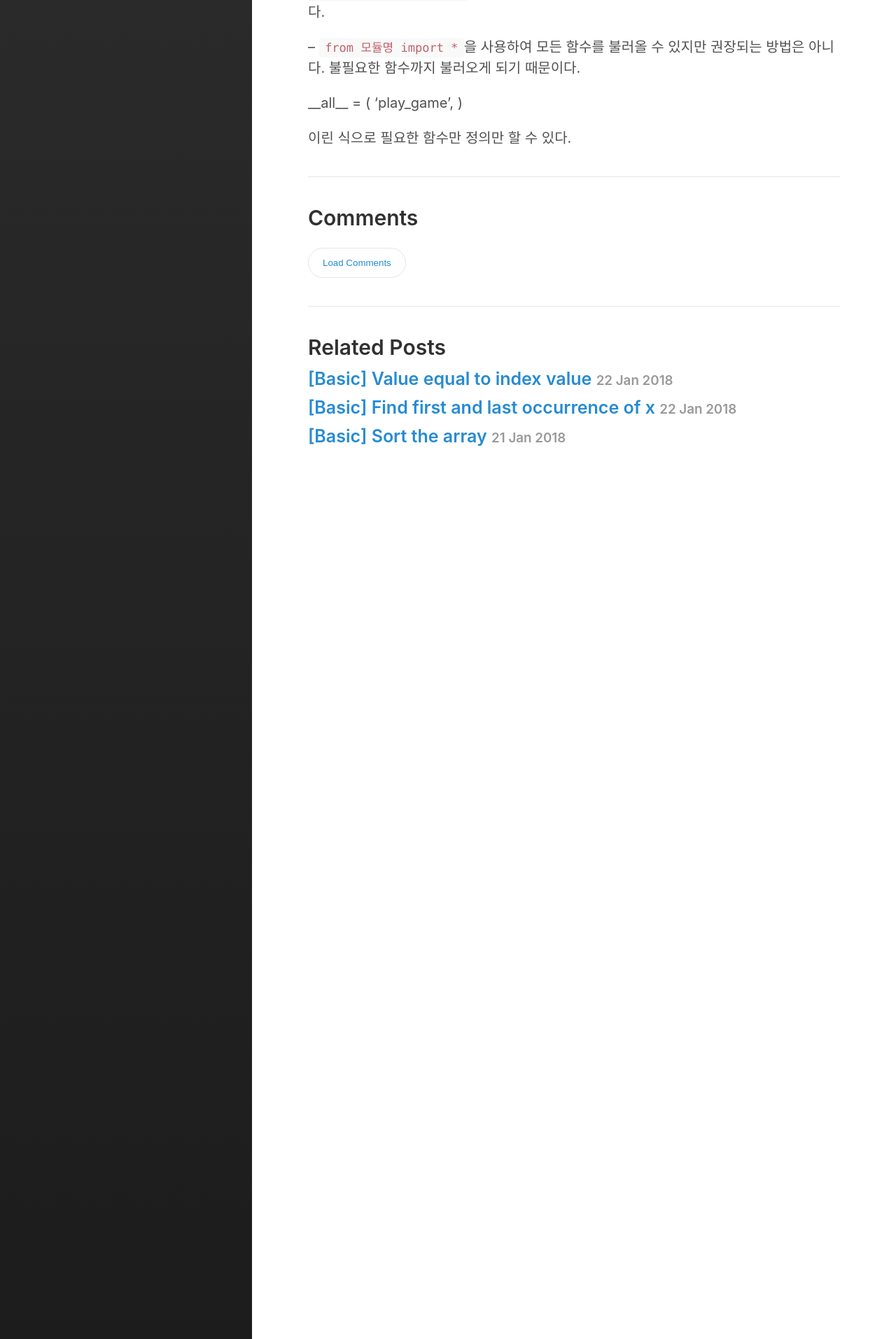
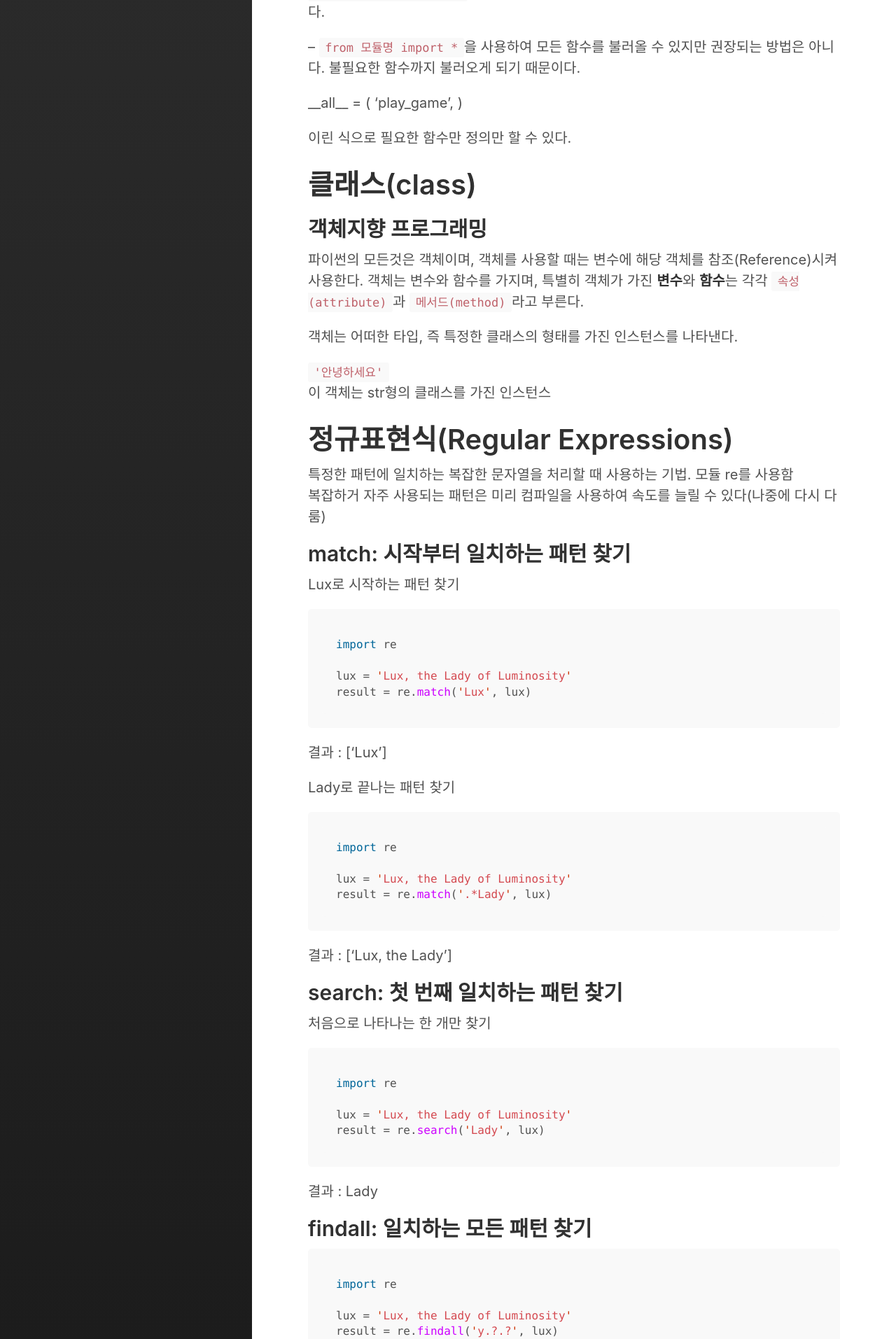
Before and after one commit to Chrisaor/chrisaor.github.com, a Jekyll site: the page built from _posts/TIL/2018-01-22-TIL.md, in a window 1280 px wide. Shown: the part 1135-3048 px from the top of the page at 70% size. Built offline with Jekyll 4.4.1, drawn with Linux system fonts in a browser that asks for light colours; some of the changed text lies outside the part shown.

Commit message:
2018-01-22 Algorithm

````diff
--- a/_posts/TIL/2018-01-22-TIL.md
+++ b/_posts/TIL/2018-01-22-TIL.md
@@ -45,3 +45,160 @@ import를 할 때마다 import된 모듈의 실행을 막기위해서 \_\_name\_
 	)
 
 이린 식으로 필요한 함수만 정의만 할 수 있다.
+
+
+
+
+
+
+# 클래스(class)
+
+## 객체지향 프로그래밍
+
+파이썬의 모든것은 객체이며, 객체를 사용할 때는 변수에 해당 객체를 참조(Reference)시켜 사용한다.
+객체는 변수와 함수를 가지며, 특별히 객체가 가진 **변수**와 **함수**는 각각 `속성(attribute)`과 `메서드(method)`라고 부른다.
+
+객체는 어떠한 타입, 즉 특정한 클래스의 형태를 가진 인스턴스를 나타낸다.
+
+
+`'안녕하세요'`
+이 객체는 str형의 클래스를 가진 인스턴스
+
+
+
+
+
+# 정규표현식(Regular Expressions)
+
+특정한 패턴에 일치하는 복잡한 문자열을 처리할 때 사용하는 기법. 모듈 re를 사용함
+복잡하거 자주 사용되는 패턴은 미리 컴파일을 사용하여 속도를 늘릴 수 있다(나중에 다시 다룸)
+
+## match: 시작부터 일치하는 패턴 찾기
+
+Lux로 시작하는 패턴 찾기
+
+```python
+import re
+
+lux = 'Lux, the Lady of Luminosity'
+result = re.match('Lux', lux)
+```
+
+결과 : ['Lux']
+
+Lady로 끝나는 패턴 찾기
+
+```python
+import re
+
+lux = 'Lux, the Lady of Luminosity'
+result = re.match('.*Lady', lux)
+```
+
+결과 : ['Lux, the Lady']
+
+## search: 첫 번째 일치하는 패턴 찾기
+
+처음으로 나타나는 한 개만 찾기
+
+```python
+import re
+
+lux = 'Lux, the Lady of Luminosity'
+result = re.search('Lady', lux)
+```
+
+결과 : Lady
+
+## findall: 일치하는 모든 패턴 찾기
+
+```python
+import re
+
+lux = 'Lux, the Lady of Luminosity'
+result = re.findall('y.?.?', lux)
+```
+
+결과 : ['y o', 'y']
+
+오늘 제일 헷갈렸던 부분 .?.?
+
+`.?` 1글자가 더 올 수도 있고 안올 수도 있고
+`.?.?` 1글자가 더 오거나, 2글자가 더 오거나 안오거나
+`..?` 일단 1글자는 더 와야하고 그 뒤에 1글자가 오거나 안오거나
+
+오케이 이해했닿
+
+## split: 패턴으로 나누기
+
+```python
+import re
+
+lux = 'Lux, the Lady of Luminosity'
+result = re.split('o', lux)
+```
+
+결과 : ['Lux, the Lady ', 'f Lumin', 'sity']
+
+## sub: 패턴 대체하기
+
+```python
+import re
+
+lux = 'Lux, the Lady of Luminosity'
+result = re.sub('o', '!', lux)
+```
+
+결과 : 'Lux, the Lady !f Lumin!sity'
+
+
+## 정규표현식의 패턴 문자
+
+|패턴|문자|
+|:-:|:-:|
+|\d|숫자|
+|\D|비숫자|
+|\w|문자|
+|\W|비문자|
+|\s|공백 문자|
+|\S|비공백 문자|
+|\b|단어 경계|
+|\B|비단어 경계|
+
+각 출력가능한 패턴 문자 확인
+
+```python
+import string
+printable = string.printable
+re.findall('\d', printable)
+```
+
+## 정규표현식의 패턴 지정자
+
+패턴|의미
+:-:|:-:
+abc|리터럴 `abc`
+(expr)|expr
+expr1 \| expr2 | expr1 또는 expr2
+`.` | `\n`을 제외한 모든 문자
+`^` | 소스문자열의 시작
+`$` | 소스문자열의 끝
+expr`?` | 0 또는 1회의 expr
+expr`*` | 0회 이상의 최대 expr
+expr`*?`| 0회 이상의 최소 expr
+expr`+` | 1회 이상의 최대 expr
+expr`+?`| 1회 이상의 최소 expr
+expr`{m}`| m회의 expr
+expr`{m,n}`| m에서 n회의 최대 expr
+expr`{m,n}?` | m에서 n회의 최소 expr
+[abc] | a or b or c
+[^abc] | not (a or b or c)
+expr1(?=expr2) | 뒤에 expr2가 오면 expr1에 해당하는 부분
+expr1(?!expr2) | 뒤에 expr2가 오지 않으면 expr1에 해당하는 부분
+(?<=expr1)expr2 | 앞에 expr1이 오면 expr2에 해당하는 부분
+(?<!expr1)expr2 | 앞에 expr1이 오지 않으면 expr2에 해당하는 부분
+
+
+re.compile = 정규 표현식을 컴파일 해두어 변수로 만듬
+
+p = re.compile(r'(?P<before>\w+)\s
````
Also changed, not shown: _posts/TIL/2018-01-04-TIL.md (+9 -2 lines).
